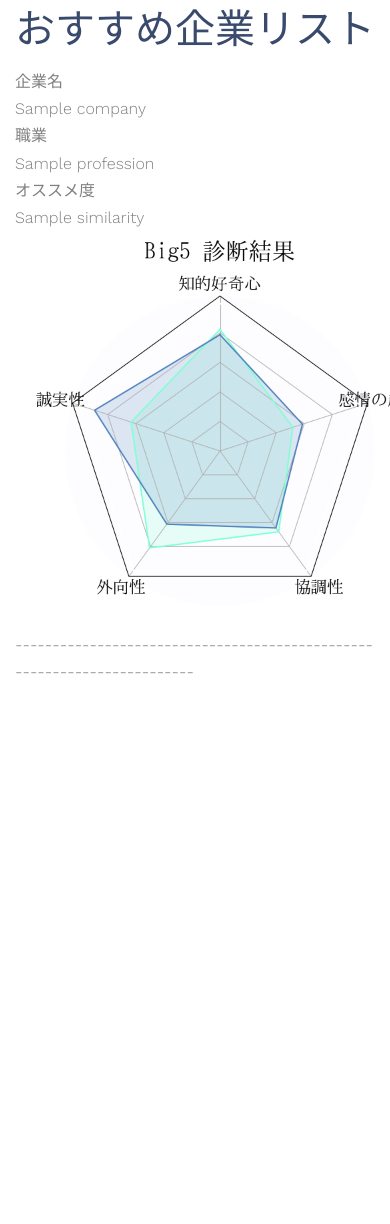
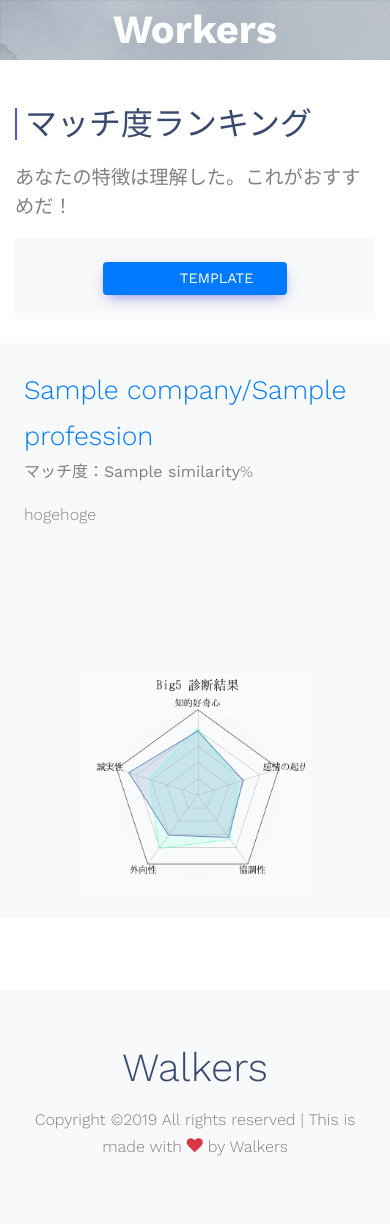
Before and after one commit to Haru0517/ibm-personality-insights, a Flask app: template templates/company_result.html in a window 390 px wide; the page is wider, and only the part inside the window is pictured. Before the commit the page ends 674 px from the top of that part, so only its background shows below. Run offline with Flask 2, Linux system fonts and the light colour scheme; the template is opened without the code that fills it: most values are stand-ins (such as "Sample title", 1, 10 or a date in 2020); some libraries are stand-ins or nearby versions; some web fonts are replaced.

Commit message:
Redesign company_result page

```diff
--- a/app.py
+++ b/app.py
@@ -6,7 +6,7 @@ from company_recommender import get_recommended_companies, print_json_list
 from utils import write_to_json, load_json
 
 app = Flask(__name__)
-
+app.config['SEND_FILE_MAX_AGE_DEFAULT'] = 0
 
 dummy_dic0 = {
     "ope": 0,
@@ -54,7 +54,7 @@ def personal_result():
 
 @app.route('/company_result')
 def company_result():
-    title = 'おすすめ企業リスト | Workers'
+    title = 'マッチ度ランキング | Workers'
 
     # 個人のデータを取得
     target_dic = load_json('json/target.json')
@@ -71,6 +71,16 @@ def company_result():
     return render_template('company_result.html', title=title, companies=companies)
 
 
+# No caching at all for API endpoints.
+@app.after_request
+def add_header(response):
+    # response.cache_control.no_store = True
+    response.headers['Cache-Control'] = 'no-store, no-cache, must-revalidate, post-check=0, pre-check=0, max-age=0'
+    response.headers['Pragma'] = 'no-cache'
+    response.headers['Expires'] = '-1'
+    return response
+
+
 if __name__ == '__main__':
     app.debug = True  # デバッグモードを有効化
-    app.run(host='localhost', port='8080')  # どこからでもアクセス可能に
+    app.run(host='localhost')  # どこからでもアクセス可能に
--- a/json/company.json
+++ b/json/company.json
@@ -18,9 +18,9 @@
     "params": {
       "ope": 0.985677876678868873,
       "con": 0.533414931260427,
-      "ext": 0.478978999140033163,
+      "ext": 0.378978999140033163,
       "agr": 0.276611520481196,
-      "emo": 0.488879908890089
+      "emo": 0.888879908890089
     }
   },
   {
--- a/templates/company_result.html
+++ b/templates/company_result.html
@@ -1,36 +1,96 @@
 {% extends "layout.html" %}
 {% block content %}
-<div id="company-result">
-    <div class="container">
-        <div class="row">
-            <div class="col-md-12 col-md-offset-1">
-                <h1>おすすめ企業リスト</h1>
-            </div>
+
+
+<!--class="site-section bg-image gradient-1"-->
+<div  style="background-image: url('/static/images/workers_background.jpg')">
+  <div class="container">
+    <div class="row justify-content-center">
+      <div class="col-md-7 mx-auto text-center align-self-center">
+        <h1 class="font-weight-bold mb-0 text-white">Workers</h1>
+      </div>
+    </div>
+
+  </div>
+</div>
+
+
+<div class="site-section" id="start">
+  <div class="container">
+    <div class="row mb-4">
+      <div class="col-md-8">
+        <h2 class="heading-21921">マッチ度ランキング</h2>
+        <p class="lead">あなたの特徴は理解した。これがおすすめだ！</p>
+      </div>
+        <div class="col-md-3">
+        <div class="bg-light p-4">
+        <center>
+          <button class="btn btn-primary" data-toggle="modal" data-target="#exampleModalCenter"> 　　　Template　　　 </button>
+        </center>
+        </div>
+      </div>
+        <div class="col-md-1">
         </div>
     </div>
+  </div>
+
     {% for company in companies %}
-    <div class="container">
-        <div class="row">
-            <div class="col-md-4">企業名</div>
-            <div class="col-md-4">{{ company['company'] }}</div>
-        </div>
-        <div class="row">
-            <div class="col-md-4">職業</div>
-            <div class="col-md-4">{{ company['profession'] }}</div>
-        </div>
-        <div class="row">
-            <div class="col-md-4">オススメ度</div>
-            <div class="col-md-4">{{ company['similarity'] }}</div>
-        </div>
-        <div class="row">
-            <div class="col-md-12">
-                <img src="/static/images/{{ company['id'] }}.png" alt="{{ company['id'] }}" width="400">
-            </div>
-        </div>
-        <div class="row">
-            <div class="col-md-12">------------------------------------------------------------------------</div>
+  <div class="row mb-4">
+    <div class="col-md-2">
+    </div>
+    <div class="col-md-5">
+      <div class="bg-light p-4">
+          <a href = "https://www.ibm.com/jp-ja" style="font-size:20pt;">{{ company['company'] }}/{{ company['profession'] }}</a>
+          <p>マッチ度：<b>{{ company['similarity'] }}</b>%</p>
+          <p>hogehoge<br><br><br><br></p>
+      </div>
+    </div>
+    <div class="col-md-3">
+        <div class="bg-light p-4">
+          <center>
+          <img src="/static/images/{{ company['id'] }}.png" width="220">
+        </center>
         </div>
     </div>
+    <div class="col-md-2">
+    </div>
+  </div>
     {% endfor %}
 </div>
+
+
+
+
+    <div class="site-section bg-light">
+      <div class="container">
+        <div class="row justify-content-center text-center">
+          <div class="col-md-7">
+            <h1> Walkers </h1>
+            <p>
+            <!-- Link back to Colorlib can't be removed. Template is licensed under CC BY 3.0. -->
+        Copyright &copy;<script>document.write(new Date().getFullYear());</script> All rights reserved | This is made with <i class="icon-heart text-danger" aria-hidden="true"></i> by Walkers
+            <!-- Link back to Colorlib can't be removed. Template is licensed under CC BY 3.0. -->
+            </p>
+          </div>
+        </div>
+      </div>
+    </div>
+
+
+<div class="modal fade" id="exampleModalCenter" tabindex="-1" role="dialog" aria-labelledby="exampleModalCenterTitle" aria-hidden="true">
+  <div class="modal-dialog modal-dialog-centered" role="document">
+    <div class="modal-content rounded-0">
+      <div class="modal-header">
+        <h5 class="modal-title" id="exampleModalCenterTitle">Template</h5>
+        <button type="button" class="close" data-dismiss="modal" aria-label="Close">
+          <span aria-hidden="true"><span class="icon-close2"></span></span>
+        </button>
+      </div>
+      <div class="modal-body">
+        <img src="/static/images/slider_1.jpg" width="450">
+      </div>
+    </div>
+  </div>
+</div>
+
 {% endblock %}
```
Also changed, not shown: company_recommender.py (+16 -7 lines), static/images/2.png, static/images/slider_1.jpg (added).
